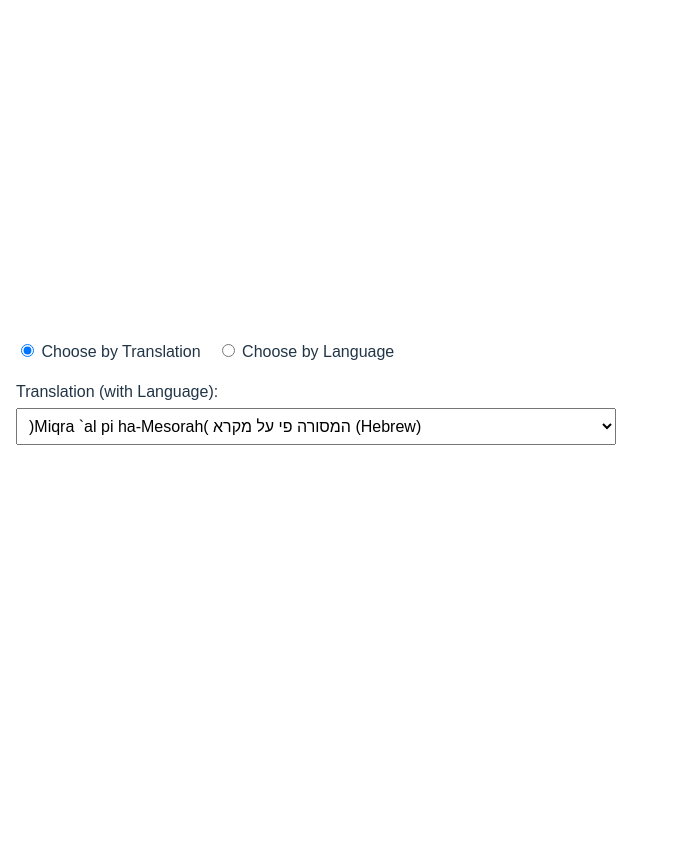
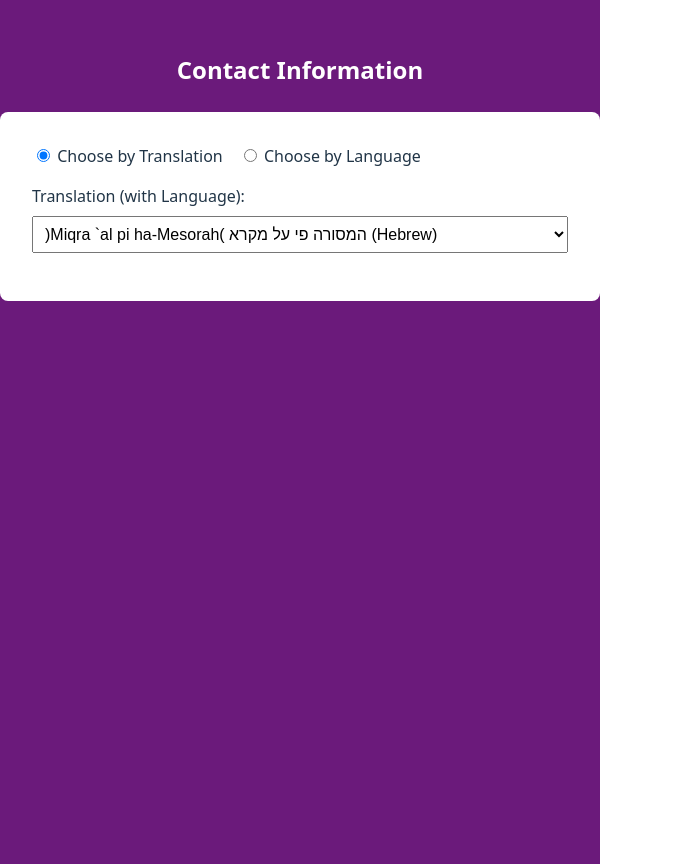
Before and after one commit to Tomcat9771/bible-dropdown-app, a React (Vite) app: page / in a window 1280 px wide. Shown: the whole page, without its empty margins (0-679 px from the left). Before the commit the page ends 800 px from the top, so only its background shows below. Built offline with nearby package versions, Linux system fonts and the light colour scheme.

Commit message:
Update background to purple and simplify dropdowns

```diff
--- a/src/App.jsx
+++ b/src/App.jsx
@@ -3,7 +3,7 @@ import React, { useState, useMemo } from 'react';
 import bibleData from './bibleData.json';
 
 export default function App() {
-  // 1️⃣ Sorted list of all translations (A→Z)
+  // 1️⃣ Sort all translations A→Z
   const sortedBibleData = useMemo(
     () =>
       [...bibleData].sort((a, b) =>
@@ -12,27 +12,29 @@ export default function App() {
     []
   );
 
-  // 2️⃣ Map: language → [translations…]
-  const langMap = useMemo(() => {
-    return bibleData.reduce((map, { translation, language }) => {
+  // 2️⃣ Group translations by language
+  const langMap = useMemo(
+    () =>
+      bibleData.reduce((map, { translation, language }) => {
         (map[language] ??= []).push(translation);
         return map;
-    }, {});
-  }, []);
+      }, {}),
+    []
+  );
 
-  // 3️⃣ Sorted list of languages (A→Z)
+  // 3️⃣ Sort languages A→Z
   const sortedLanguages = useMemo(
     () => Object.keys(langMap).sort((a, b) => a.localeCompare(b)),
     [langMap]
   );
 
   // — UI state for mode & selected language
-  const [mode, setMode] = useState('translation');                   // "translation" or "language"
+  const [mode, setMode] = useState('translation');
   const [selectedLanguage, setSelectedLanguage] = useState(
     sortedLanguages[0] || ''
   );
 
-  // 4️⃣ For the selected language, a sorted array of its translations
+  // 4️⃣ Sorted translations for the chosen language
   const languageTranslations = useMemo(
     () =>
       (langMap[selectedLanguage] || []).sort((a, b) =>
@@ -42,10 +44,38 @@ export default function App() {
   );
 
   return (
-    <div style={styles.container}>
+    // ◀ Flex container with purple background
+    <div
+      style={{
+        display: 'flex',
+        justifyContent: 'center',
+        alignItems: 'flex-start',  // change to 'center' to vertical-center too
+        minHeight: '100vh',
+        padding: '2rem 0',
+        backgroundColor: '#6B1A7B',
+      }}
+    >
+      {/* ◀ Constrain to 600px wide */}
+      <div style={{ width: '100%', maxWidth: '600px' }}>
+        {/* ◀ Heading */}
+        <h2
+          style={{
+            textAlign: 'center',
+            marginBottom: '1.5rem',
+            color: 'white',        // ensure contrast on purple
+          }}
+        >
+          Contact Information
+        </h2>
+
+        {/* ◀ Panel stays white so fields are legible */}
+        <div
+          className="widecolumn mu_register u-form u-form-vertical u-form-spacing-14"
+          style={{ backgroundColor: 'white', padding: '2rem', borderRadius: '8px' }}
+        >
           {/* Mode Switch */}
-      <div style={styles.field}>
-        <label>
+          <div style={{ marginBottom: '1rem' }}>
+            <label style={{ marginRight: '1rem' }}>
               <input
                 type="radio"
                 name="mode"
@@ -55,7 +85,7 @@ export default function App() {
               />{' '}
               Choose by Translation
             </label>
-        <label style={{ marginLeft: '1rem' }}>
+            <label>
               <input
                 type="radio"
                 name="mode"
@@ -69,8 +99,10 @@ export default function App() {
 
           {/* Translation Dropdown */}
           {mode === 'translation' && (
-        <div style={styles.field}>
-          <label htmlFor="translationSelect">Translation (with Language):</label>
+            <div style={{ marginBottom: '1rem' }}>
+              <label htmlFor="translationSelect" style={{ display: 'block', marginBottom: '.5rem' }}>
+                Translation (with Language):
+              </label>
               <select id="translationSelect" style={styles.select}>
                 {sortedBibleData.map(({ translation, language }) => (
                   <option key={translation} value={translation}>
@@ -81,11 +113,13 @@ export default function App() {
             </div>
           )}
 
-      {/* Language → Translations Dropdowns */}
+          {/* Language → Translations Dropdown */}
           {mode === 'language' && (
             <>
-          <div style={styles.field}>
-            <label htmlFor="languageSelect">Language:</label>
+              <div style={{ marginBottom: '1rem' }}>
+                <label htmlFor="languageSelect" style={{ display: 'block', marginBottom: '.5rem' }}>
+                  Language:
+                </label>
                 <select
                   id="languageSelect"
                   style={styles.select}
@@ -99,8 +133,8 @@ export default function App() {
                   ))}
                 </select>
               </div>
-          <div style={styles.field}>
-            <label htmlFor="langTranslationSelect">
+              <div>
+                <label htmlFor="langTranslationSelect" style={{ display: 'block', marginBottom: '.5rem' }}>
                   Translations for “{selectedLanguage}”:
                 </label>
                 <select id="langTranslationSelect" style={styles.select}>
@@ -114,24 +148,16 @@ export default function App() {
             </>
           )}
         </div>
+      </div>
+    </div>
   );
 }
 
-// Simple inline styles
+// Shared select styles
 const styles = {
-  container: {
-    padding: '1rem',
-    fontFamily: 'sans-serif',
-    maxWidth: '600px',
-    margin: '0 auto',
-  },
-  field: {
-    marginBottom: '1rem',
-  },
   select: {
     width: '100%',
     padding: '0.5rem',
     fontSize: '1rem',
-    marginTop: '0.25rem',
   },
 };
```
Lines whose indentation alone changed are shown as unchanged.
